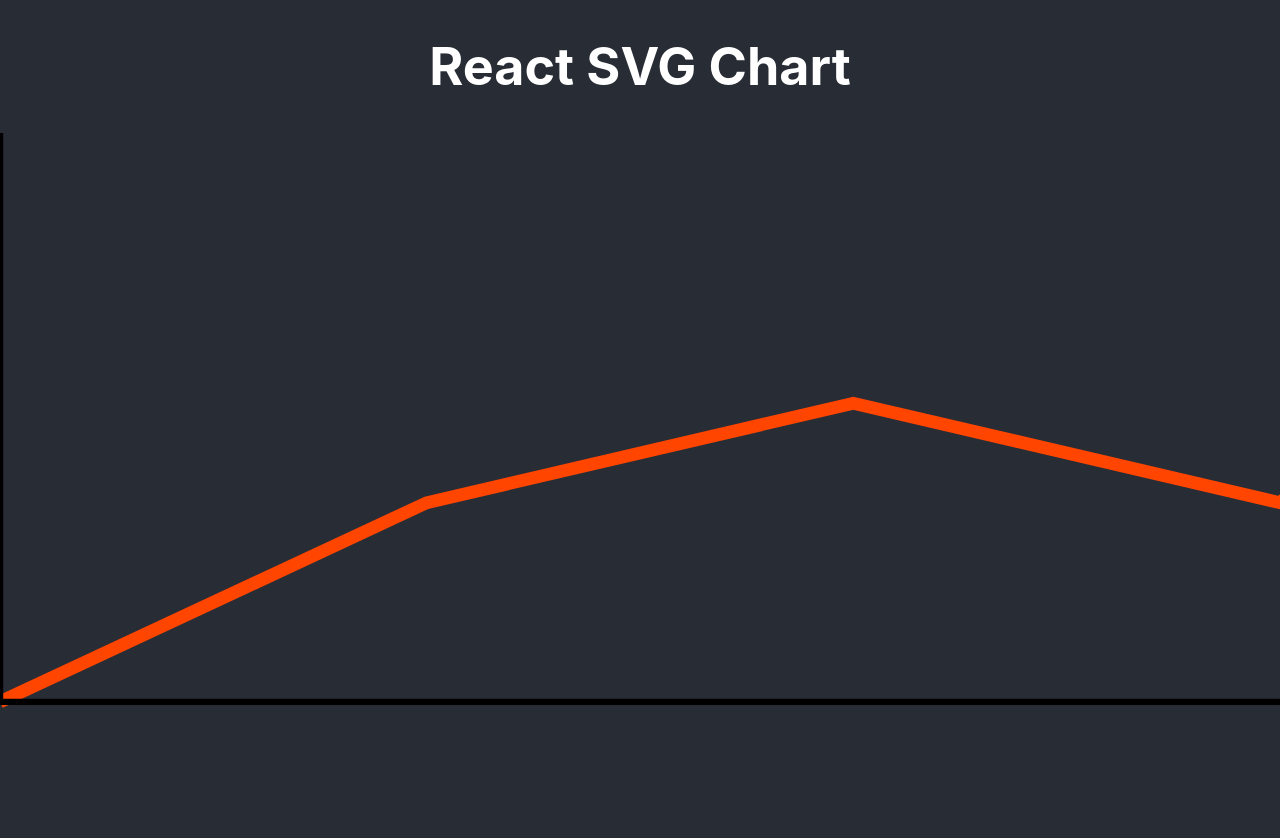
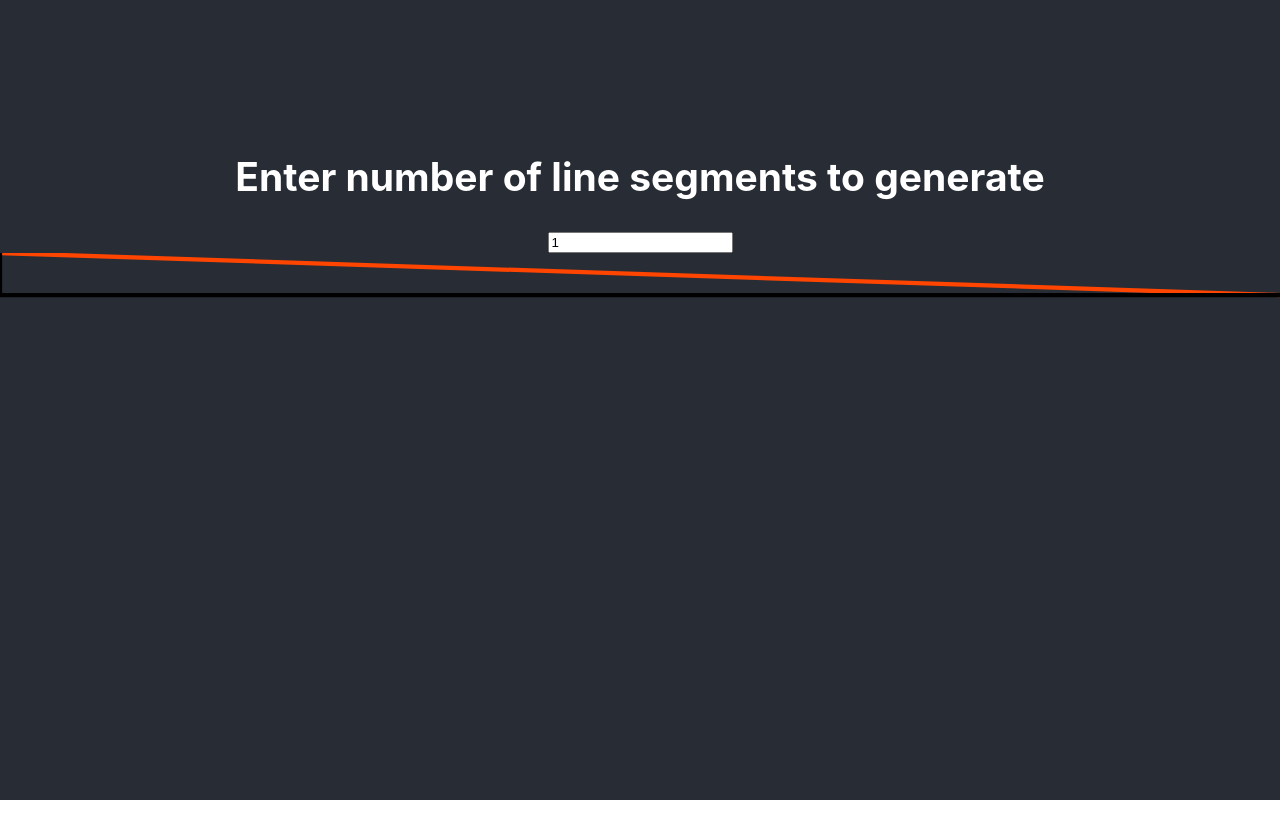
Before and after one commit to will-t-harris/svg-lines, a React (Create React App) app: page / in a window 1280 px wide. Shown: the top 838 px of the page. After the commit the page ends 800 px from the top, so only its background shows below. Built offline with nearby package versions, Linux system fonts and the light colour scheme.

Commit message:
feat: control number of segments via input

```diff
--- a/src/App.tsx
+++ b/src/App.tsx
@@ -1,12 +1,13 @@
-import { default as React, ReactElement } from "react";
+import React, {useState, ReactElement } from "react";
 
 import { LineChart } from "./components/LineChart/LineChart";
 import "./App.css";
 
 const App: React.FC = (): ReactElement => {
+	const [inputState, setInputState] = useState(1)
 	let data: { x: number; y: number }[] = [];
 	const createRandomArray = (total: number) => {
-		for (let element: number = 0; element < total; element++) {
+		for (let element: number = 0; element <= total; element++) {
 			const y: number = Math.floor(Math.random() * 50) + 50;
 			const obj: { x: number; y: number } = {
 				x: element,
@@ -20,8 +21,9 @@ const App: React.FC = (): ReactElement => {
 	return (
 		<div className="App">
 			<header className="App-header">
-				<h1>React SVG Chart</h1>
-				<LineChart data={createRandomArray(10)} />
+				<h2>Enter number of line segments to generate</h2>
+				<input type='number' value={inputState} onChange={(e) => setInputState(Number(e.target.value))} />
+				<LineChart data={createRandomArray(inputState)} />
 			</header>
 		</div>
 	);
--- a/src/components/LineChart/LineChart.css
+++ b/src/components/LineChart/LineChart.css
@@ -1,5 +1,6 @@
 .linechart-path {
-  stroke-width: 2;
+  min-height: 100vh;
+  stroke-width: 1;
   fill: none;
 }
 
--- a/src/components/LineChart/LineChart.tsx
+++ b/src/components/LineChart/LineChart.tsx
@@ -11,8 +11,8 @@ interface Props {
 export const LineChart: React.FC<Props> = ({
 	data,
 	color = "#ff4500",
-	svgHeight = 200,
-	svgWidth = 600,
+	svgHeight = 100,
+	svgWidth = 300,
 }) => {
 	const getMinimumX = (): number => {
 		const allXValues = data.map((obj) => obj.x);
@@ -46,7 +46,7 @@ export const LineChart: React.FC<Props> = ({
 		return svgHeight - (y / getMaximumY()) * svgHeight;
 	};
 
-	// This build up the SVG paths from the data passed in
+	// This builds up the SVG paths from the data passed in
 	const makeSvgPath = () => {
 		let pathD = ` M ${getSvgX(data[0].x)} ${getSvgY(data[0].y)} `;
 		pathD += data.map((point, i) => {
@@ -89,7 +89,7 @@ export const LineChart: React.FC<Props> = ({
 		);
 	};
 	return (
-		<svg viewBox={`0 0 ${svgHeight} ${svgWidth}`}>
+		<svg viewBox={`0 0 ${svgWidth} ${svgHeight}`}>
 			{makeSvgPath()}
 			{makeAxis()}
 		</svg>
```
